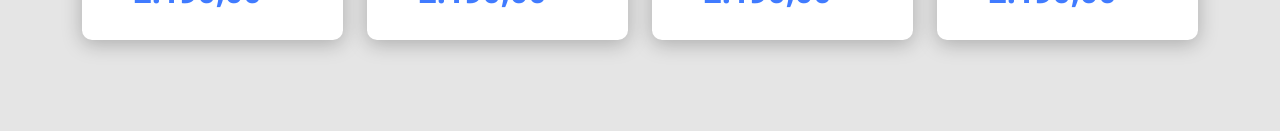
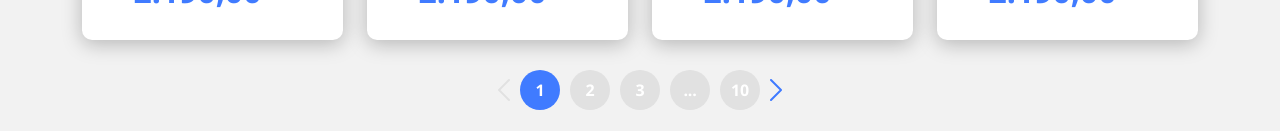
Before and after one commit to FrankDestro/DSCatalog-Bootcamp-3.0, a React (Create React App) app in the folder frontweb/: page /products in a window 1280 px wide. Shown: the part 732-863 px from the top of the page. Before the commit the page ends 826 px from the top, so only its background shows below. Built offline with nearby package versions, Linux system fonts and the light colour scheme.

Commit message:
pagination and styling

```diff
--- a/frontweb/src/assets/styles/custom.scss
+++ b/frontweb/src/assets/styles/custom.scss
@@ -2,7 +2,7 @@
   'primary': #407bff,
 );
 
-$body-bg: #e5e5e5;
+$body-bg: #F2F2F2;
 $body-color: #263238;
 
 @import '~bootstrap/scss/bootstrap.scss';
--- /dev/null
+++ b/frontweb/src/components/Pagination/index.tsx
@@ -0,0 +1,19 @@
+import { ReactComponent as ArrowIcon } from 'assets/img/arrow.svg';
+
+import './styles.css'
+
+const Pagination = () => {
+  return (
+    <div className="pagination-container">
+      <ArrowIcon className='arrow-previous arrow-inactive' />
+      <div className="pagination-item active"> 1 </div>
+      <div className="pagination-item"> 2 </div>
+      <div className="pagination-item"> 3 </div>
+      <div className="pagination-item"> ... </div>
+      <div className="pagination-item"> 10 </div>
+      <ArrowIcon className='arrow-next arrow-active' />
+    </div>
+  );
+};
+
+export default Pagination;
--- /dev/null
+++ b/frontweb/src/components/Pagination/styles.css
@@ -0,0 +1,40 @@
+.pagination-container {
+  display: flex;
+  justify-content: center;
+  align-items: center;
+}
+
+.pagination-item {
+  width: 40px;
+  height: 40px;
+  border-radius: 50%;
+  background-color: #e1e1e1;
+  font-size: 16px;
+  font-weight: 700;
+  letter-spacing: -0.015em;
+  color: #fff;
+  display: flex;
+  justify-content: center;
+  align-items: center;
+  margin-left: 10px;
+}
+
+.pagination-item.active {
+  background-color: #407bff;
+}
+
+.arrow-previous {
+  transform: rotate(-180deg);
+}
+
+.arrow-next {
+    margin-left: 10px;
+  }
+
+.arrow-inactive {
+  color: #e1e1e1;
+}
+
+.arrow-active {
+  color: #407bff;
+}
--- a/frontweb/src/pages/Catalog/index.tsx
+++ b/frontweb/src/pages/Catalog/index.tsx
@@ -1,3 +1,4 @@
+import Pagination from 'components/Pagination';
 import ProductCard from 'components/ProductCard';
 import { Link } from 'react-router-dom';
 import { Product } from 'types/product';
@@ -74,6 +75,10 @@
           </Link>
         </div>
       </div>
+
+      <div className="row">
+        <Pagination />
+      </div>
     </div>
   );
 };
```
Also changed, not shown: frontweb/src/pages/Catalog/styles.css (+3 -4 lines).
